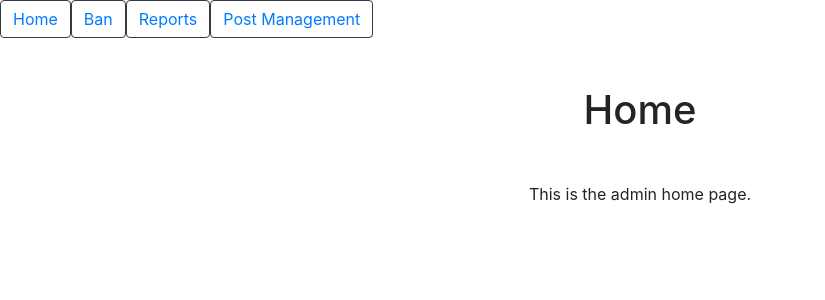
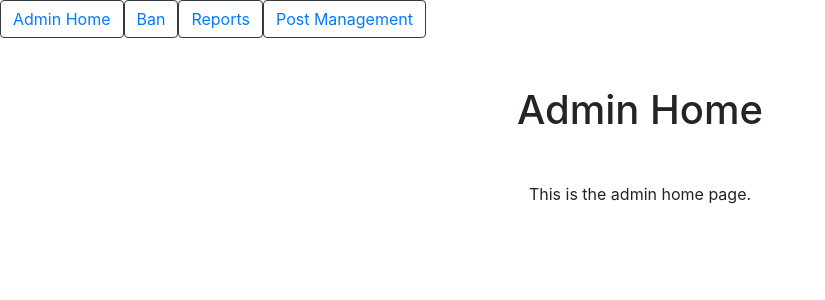
Before and after one commit to ChrisGKennedy/ClassRater, a React (Create React App) app in the folder client/: page / in a window 1280 px wide. Shown: the top 300 px of the page, without its empty margins (0-825 px from the left). Built offline with nearby package versions, Linux system fonts and the light colour scheme; the HTML template or start-up script is replaced by a standard one.

Commit message:
a few minor changes

```diff
--- a/client/src/components/AdminHomePage.js
+++ b/client/src/components/AdminHomePage.js
@@ -3,7 +3,7 @@ import React, { Fragment } from "react";
 const AdminHomePage = () => {
     return (
         <div>
-          <h1 className = "text-center mt-5">Home</h1>
+          <h1 className = "text-center mt-5">Admin Home</h1>
           <div className = "text-center mt-5">This is the admin home page.</div>
         </div>
     );
--- a/client/src/components/Nav.js
+++ b/client/src/components/Nav.js
@@ -7,7 +7,7 @@ function Nav(){
             <div>
                 <div className = "nav-links">
                     <button className = "btn btn-outline-dark">
-                        <Link to = "/"> Home </Link>
+                        <Link to = "/"> Admin Home </Link>
                     </button>
                     <button className = "btn btn-outline-dark">
                         <Link to = "/ban"> Ban </Link>
```
